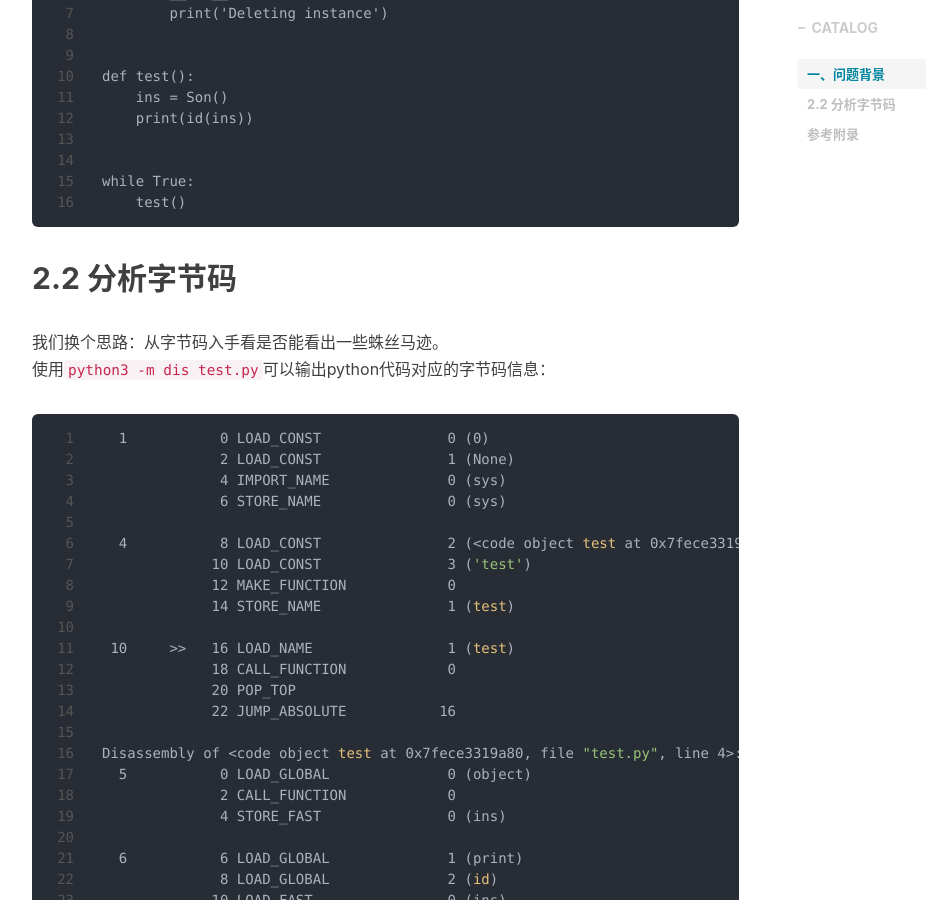
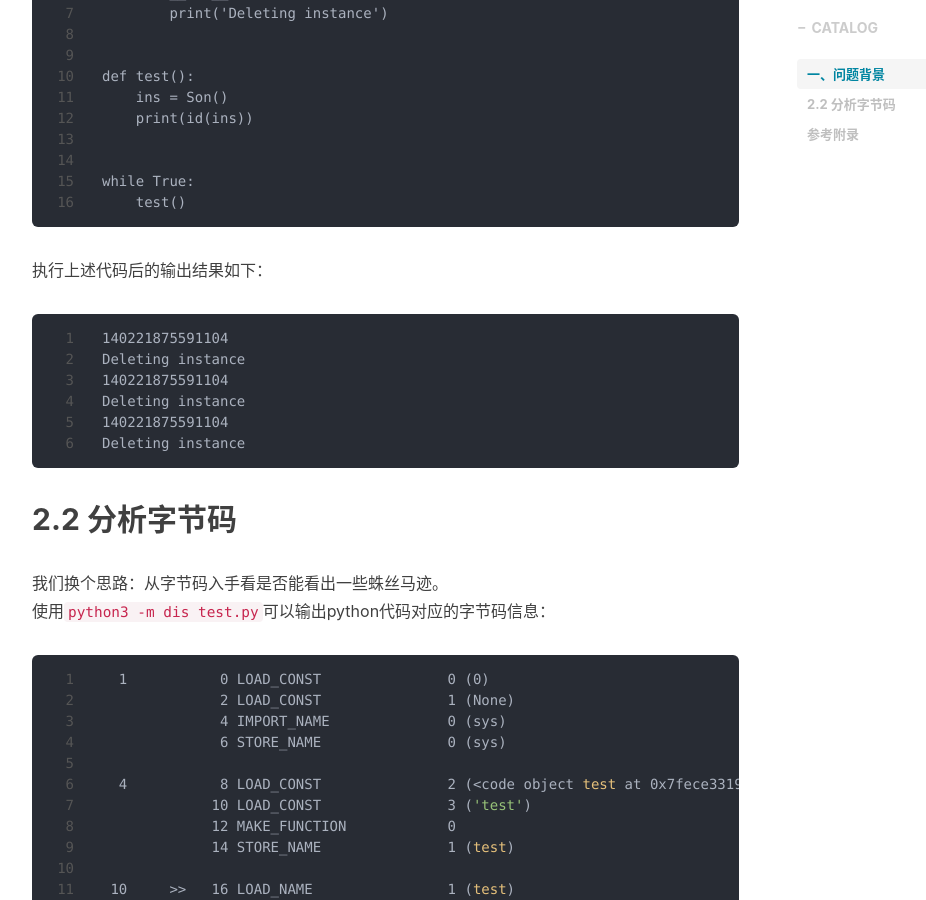
Before and after one commit to shihai1991/shihai1991.github.io, a Jekyll site: the page built from _posts/2022-06-02-python引用计数.md, in a window 1280 px wide and 900 px high, scrolled down 2775 px. Shown: the whole window, without its empty margins (233-1159 px from the left). Built offline with Jekyll 4.4.1, drawn with Linux system fonts in a browser that asks for light colours; nearby versions of some CDN libraries; comment, search, counter and statistics services are not loaded.

Commit message:
Update 2022-06-02-python引用计数.md

````diff
--- a/_posts/2022-06-02-python引用计数.md
+++ b/_posts/2022-06-02-python引用计数.md
@@ -104,7 +104,15 @@ def test():
 while True:
     test()
 ```
-
+执行上述代码后的输出结果如下：
+```
+140221875591104
+Deleting instance
+140221875591104
+Deleting instance
+140221875591104
+Deleting instance
+```
 
 ## 2.2 分析字节码
 我们换个思路：从字节码入手看是否能看出一些蛛丝马迹。
````
